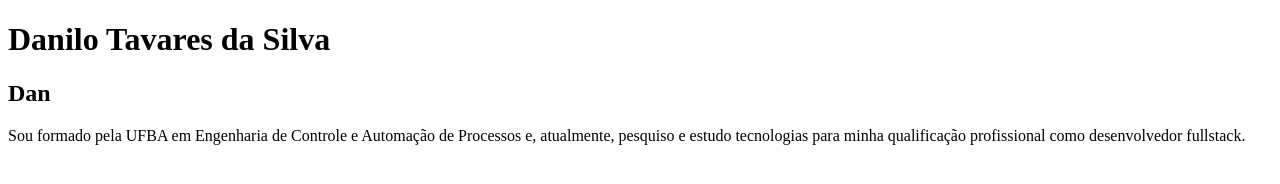
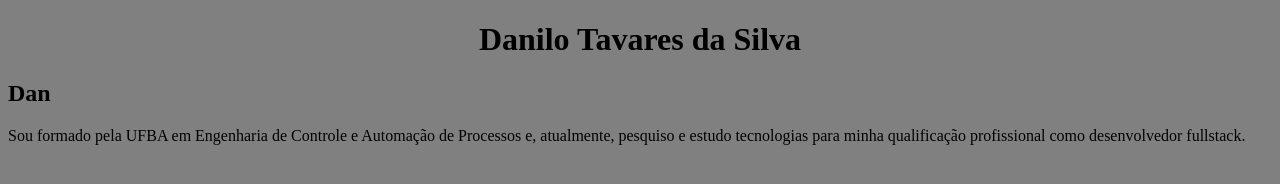
Before and after one commit to RikoKami/front-m01-a01-light, a plain HTML site: page m01-a01-classe-01/index.html in a window 1280 px wide. Drawn offline with Linux system fonts and the light colour scheme.

Commit message:
Adicionadas as especificações de estilo

```diff
--- a/m01-a01-classe-01/index.html
+++ b/m01-a01-classe-01/index.html
@@ -6,9 +6,9 @@
     <meta name="viewport" content="width=device-width, initial-scale=1.0">
     <title>Apresentação</title>
 </head>
-<body>
-    <h1>Danilo Tavares da Silva</h1>
-    <h2>Dan</h2>
+<body style="background-color: gray;">
+    <h1 style="text-align: center;">Danilo Tavares da Silva</h1>
+    <h2 style="color: indigog;">Dan</h2>
     <p>Sou formado pela UFBA em Engenharia de Controle e Automação de Processos e, atualmente, pesquiso e estudo tecnologias para minha qualificação profissional como desenvolvedor fullstack.</p>
 </body>
 </html>
```
